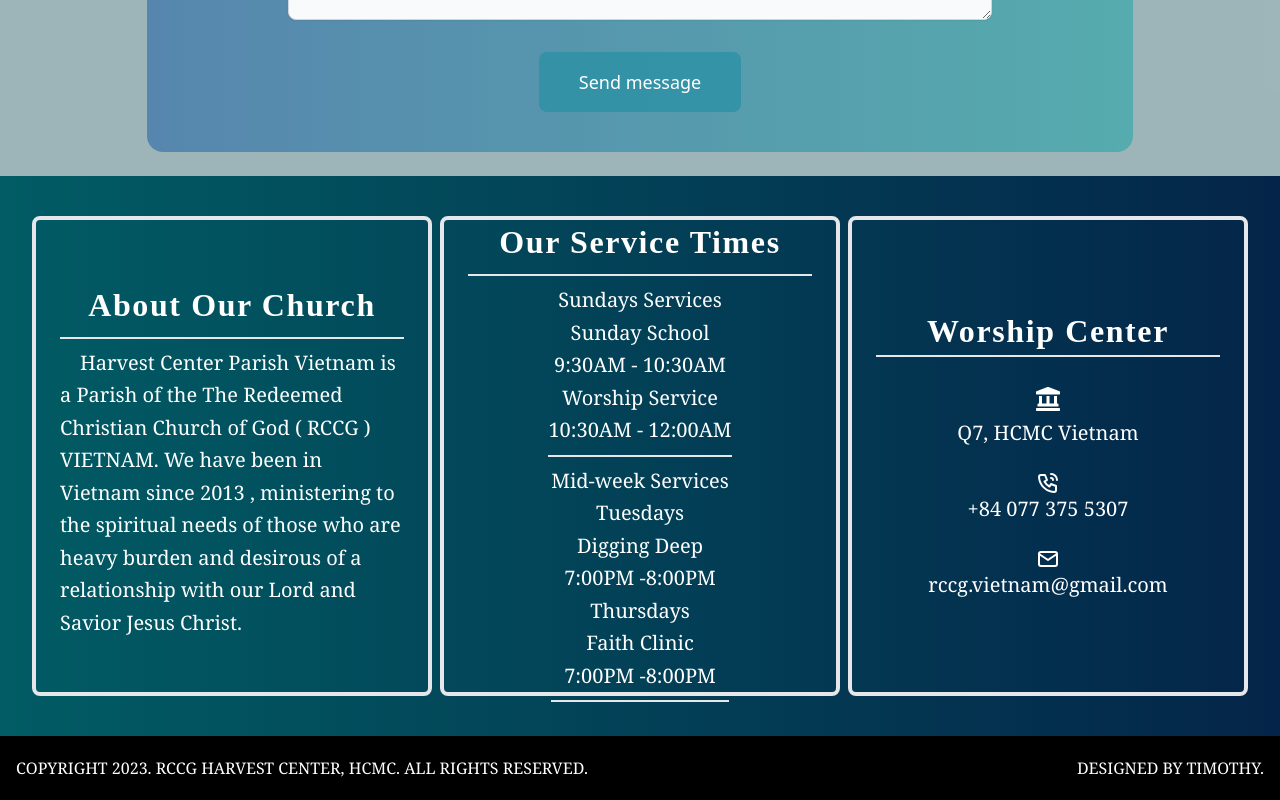
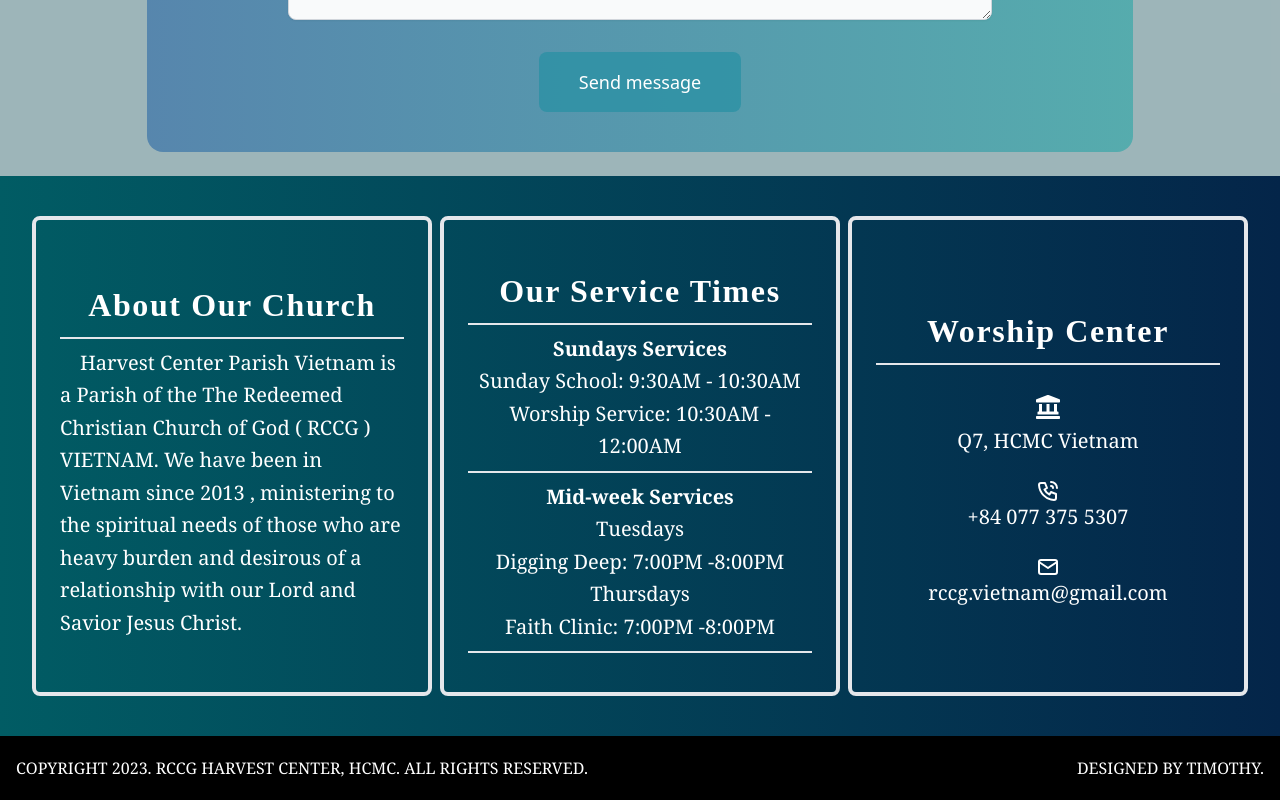
Before and after one commit to TimyBen/rccg-vietnam, a React (Create React App) app: page / in a window 1280 px wide. Shown: the part 1686-2486 px from the top of the page. Built offline with nearby package versions, Linux system fonts and the light colour scheme.

Commit message:
website fix

```diff
--- a/src/components/brief.js
+++ b/src/components/brief.js
@@ -17,18 +17,18 @@
           <div className="w-[25rem] border-4 h-[60vh] p-6 hover:bg-[#1b3850c8] ease-linear transform  transition duration-500 rounded-lg flex justify-center items-center flex-col">
             <h1 className="w-full font-climate font-semibold text-[2rem] text-center leading-loose tracking-wider max-[420px]:text-2xl border-b-2">Our Service Times</h1>
             <p className="border-b-2 leading-relaxed flex flex-col font-serif text-xl py-2 max-[420px]:text-lg">
-              <span>Sundays Services</span>
-              <span> <h1>Sunday School</h1>9:30AM - 10:30AM</span>
-              <span> <h1>Worship Service</h1>10:30AM - 12:00AM</span>
+              <span className="font-semibold">Sundays Services</span>
+              <span>Sunday School: 9:30AM - 10:30AM</span>
+              <span>Worship Service: 10:30AM - 12:00AM</span>
             </p>
-            <p className="border-b-2 leading-relaxed flex flex-col font-serif text-xl py-2 max-[420px]:text-lg">
-              <span>Mid-week Services</span>
-              <span><h1>Tuesdays</h1>Digging Deep<br /> 7:00PM -8:00PM</span>
-              <span><h1>Thursdays</h1>Faith Clinic<br /> 7:00PM -8:00PM</span>
+            <p className="w-full border-b-2 leading-relaxed flex flex-col font-serif text-xl py-2 max-[420px]:text-lg">
+              <span className="font-semibold">Mid-week Services</span>
+              <span><h1>Tuesdays</h1>Digging Deep: 7:00PM -8:00PM</span>
+              <span><h1>Thursdays</h1>Faith Clinic: 7:00PM -8:00PM</span>
             </p>
           </div>
           <div className="w-[25rem] border-4 h-[60vh] p-6 hover:bg-[#1b3850c8] ease-linear transform transition duration-500 rounded-lg flex justify-center content-center pt-16 flex-col">
-            <h1 className="font-climate font-semibold text-[2rem] text-center tracking-wider max-[420px]:text-2xl border-b-2">Worship Center</h1>
+            <h1 className="w-full font-climate font-semibold text-[2rem] text-center leading-loose tracking-wider max-[420px]:text-2xl border-b-2">Worship Center</h1>
             <div className="h-72 flex flex-col justify-center items-center gap-2">
               <div className="px-8 pb-4 flex flex-col justify-between gap-2 items-center">
                 <FaLandmark className="w-6 h-6" />
```
